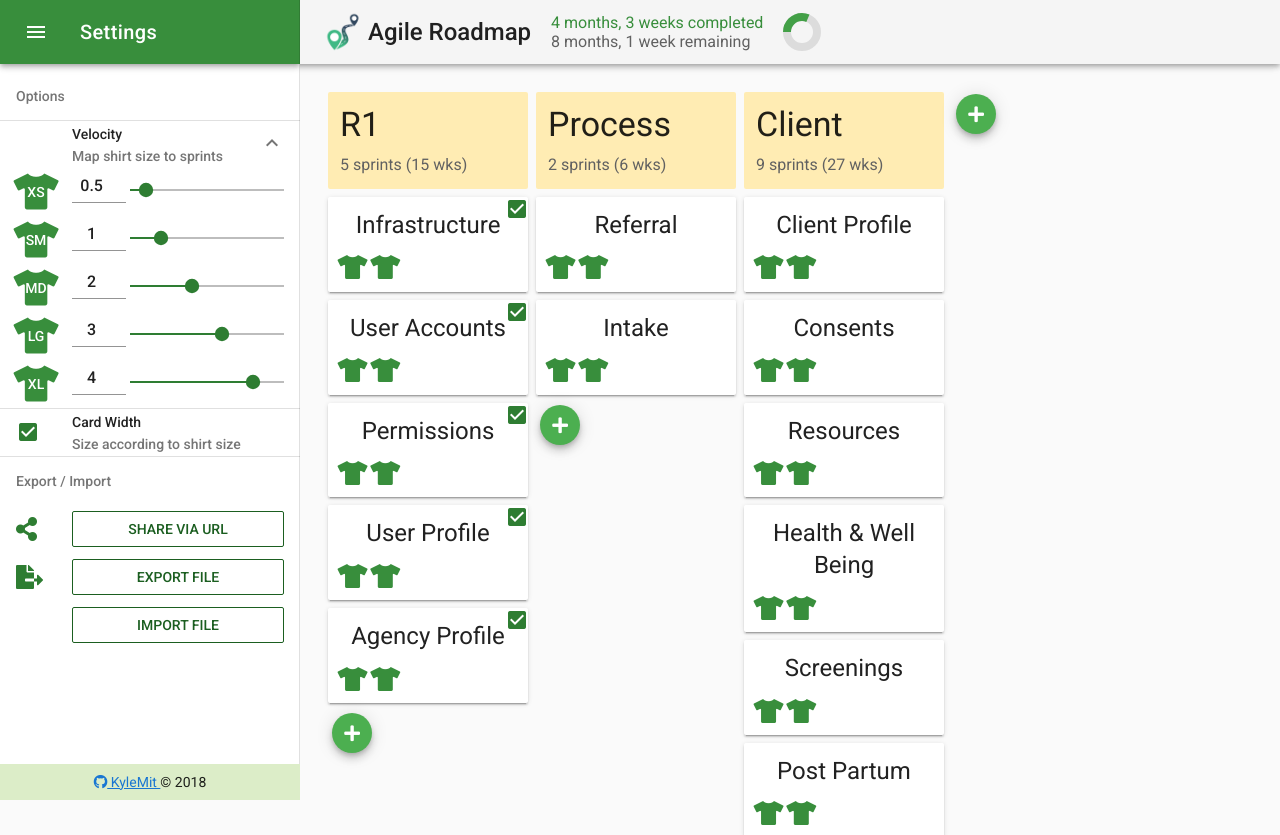
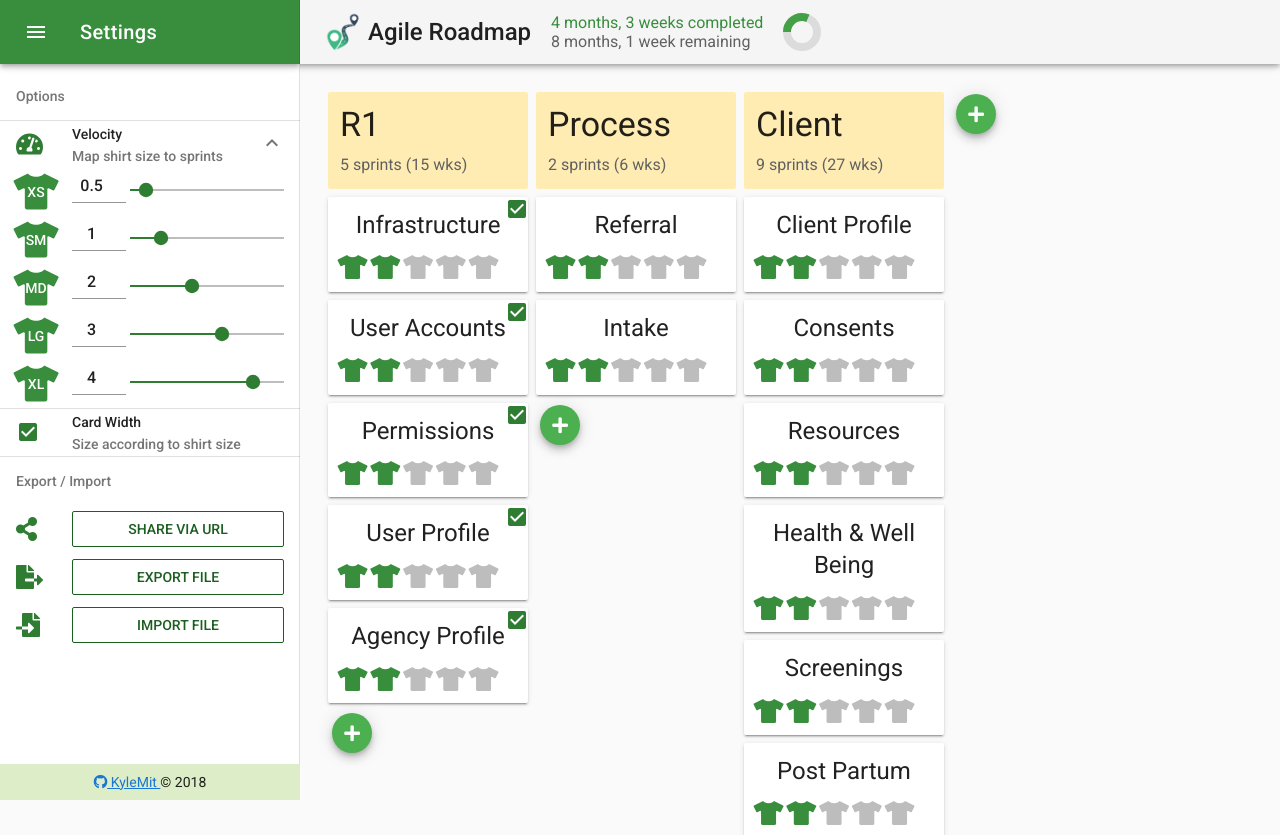
Before and after one commit to KyleMit/AgileRoadmap, a Vue app: page / in a window 1280 px wide. Shown: the top 835 px of the page. Built offline with nearby package versions, Linux system fonts and the light colour scheme.

Commit message:
switch to font awesome free icons

```diff
--- a/src/components/roadmap.vue
+++ b/src/components/roadmap.vue
@@ -102,7 +102,7 @@
               <v-card-actions class="pt-0">
                   <v-rating
                       v-model="ft.size"
-                      :empty-icon="'far fa-tshirt'"
+                      :empty-icon="'fas fa-tshirt'"
                       :full-icon="'fas fa-tshirt'"
                       hover
                       dense
--- a/src/components/settings-drawer.vue
+++ b/src/components/settings-drawer.vue
@@ -26,7 +26,7 @@
           >
             <v-list-tile slot="activator">
               <v-list-tile-action>
-                <v-icon color="green darken-3">fas fa-tachometer-alt-fast</v-icon>
+                <v-icon color="green darken-3">fas fa-tachometer-alt</v-icon>
               </v-list-tile-action>
 
               <v-list-tile-content>
@@ -164,7 +164,7 @@
 
           <v-list-tile >
             <v-list-tile-action>
-              <v-icon color="green darken-3">fas fa-cloud-upload</v-icon>
+              <v-icon color="green darken-3">fas fa-file-import</v-icon>
             </v-list-tile-action>
 
             <v-list-tile-content>
```
Also changed, not shown: 1 other file (tests, documents, lock files or other folders).
